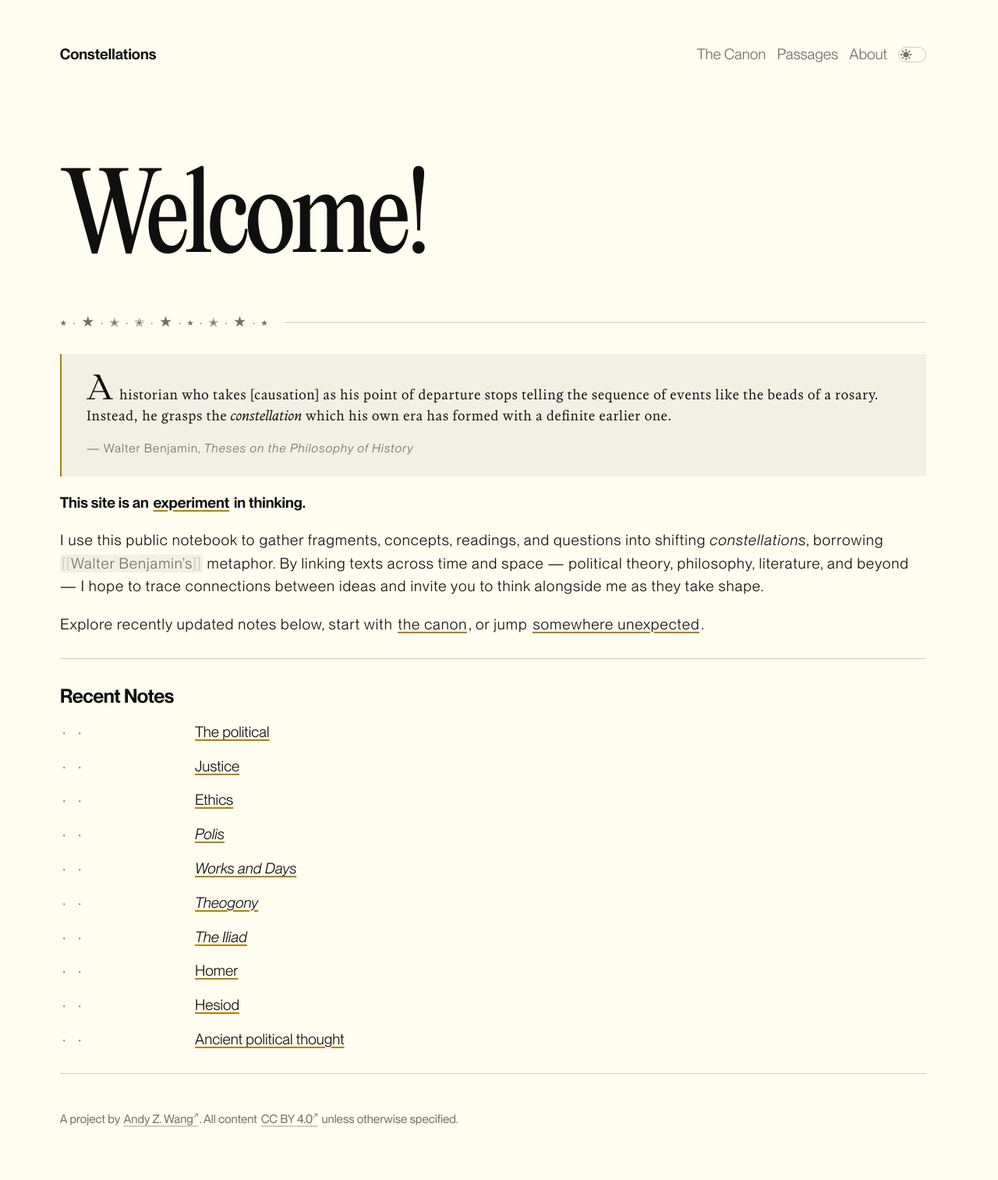
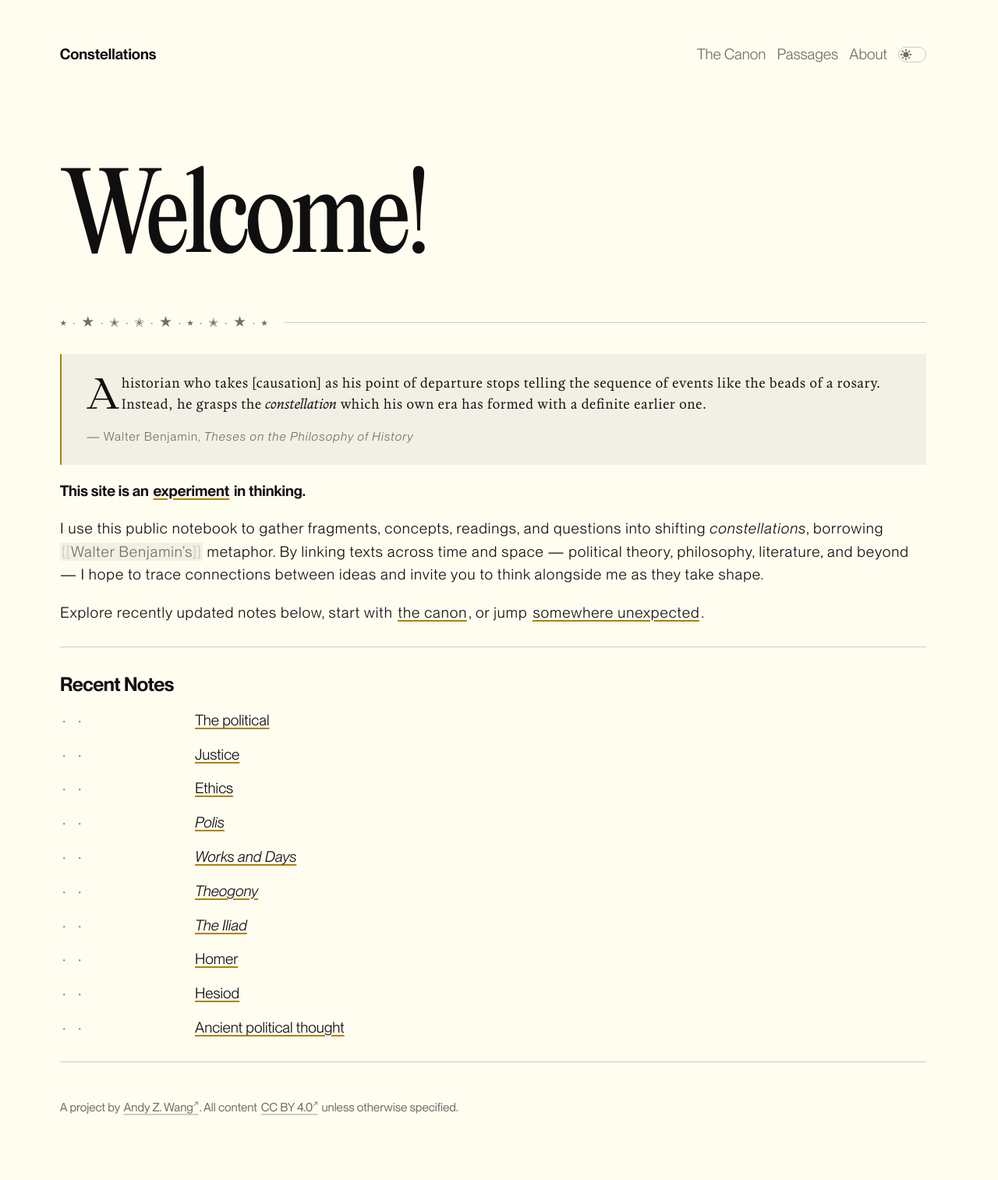
Before and after one commit to andyzwang/notes, a Jekyll site: the page built from _pages/index.md, in a window 1280 px wide. Shown: the whole page at 78% size. Built offline with Jekyll 4.4.1, drawn with Linux system fonts in a browser that asks for light colours.

Commit message:
drop cap updates

```diff
--- a/_sass/_passages.scss
+++ b/_sass/_passages.scss
@@ -120,7 +120,7 @@
     -webkit-initial-letter: 2;
     initial-letter: 2;
     font-weight: $weight-regular;
-    margin-inline-end: 0.12em;
+    margin-inline-end: 0.15em;
   }
 }
 
--- a/_sass/_quote.scss
+++ b/_sass/_quote.scss
@@ -33,10 +33,9 @@ blockquote {
   }
 
   p:first-of-type::first-letter {
-    font-size: 2.55em;
-    line-height: 0.82;
-    margin-block-start: 0.08em;
-    margin-inline-end: 0.07em;
+    -webkit-initial-letter: 2;
+    initial-letter: 2;
+    margin-inline-end: 0.15em;
     font-family: $font-quote-display;
     font-weight: $weight-regular;
   }
```
